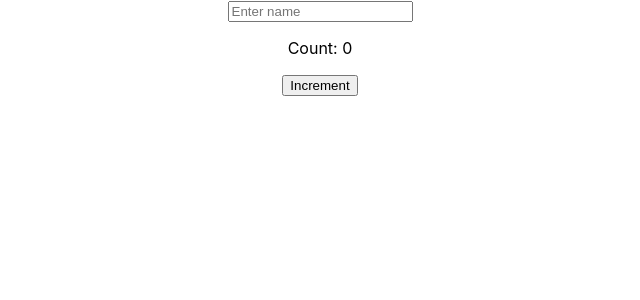
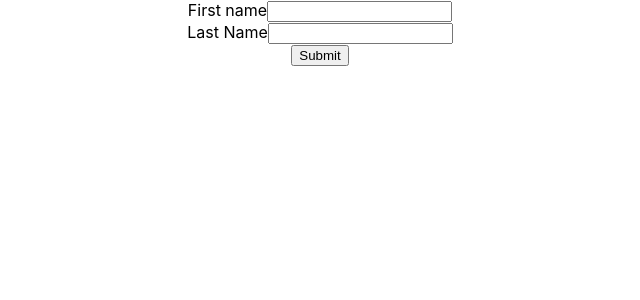
Before and after one commit to maheshraut07/React-Hooks, a React (Create React App) app: page / in a window 1280 px wide. Shown: the top 300 px of the page, without its empty margins (320-960 px from the left). Built offline with nearby package versions, Linux system fonts and the light colour scheme.

Commit message:
modifying the theory of the useReducer,useRef and Customhooks

```diff
--- a/src/App.js
+++ b/src/App.js
@@ -50,7 +50,7 @@ function App() {
       {/* <UseReduceCounter2/> */}
       {/* <UseReduceCounter3/> */}
       {/* <FetchDataUsingUseReducer/> */}
-      <Parent/>
+      {/* <Parent/> */}
       {/* <UseMemoCounter/> */}
       {/* <FocusInput/> */}
       {/* <HookTimer/> */}
@@ -58,7 +58,7 @@ function App() {
       {/* <DocumentTitle2/> */}
       {/* <UseCounter1/> */}
       {/* <UseCounter2/> */}
-      {/* <UseForm/> */}
+      <UseForm/>
     </div>
   );
 }
--- a/src/components/CustomHooks/useCounter/UseCounter.js
+++ b/src/components/CustomHooks/useCounter/UseCounter.js
@@ -11,10 +11,10 @@ function UseCounter(InitialCount = 0, value = 1) {
   const decrement = () => {
     setCount(prevCount => prevCount - value)
   }
+
   const reset = () => {
     setCount(InitialCount)
   }
-
 
   return [count, increment, decrement, reset]
 }
--- a/src/components/CustomHooks/useCounter/UseCounter1.js
+++ b/src/components/CustomHooks/useCounter/UseCounter1.js
@@ -3,7 +3,7 @@ import UseCounter from './UseCounter'
 
 function UseCounter1() {
 
-  const [count, increment, decrement, reset] = UseCounter()
+  const [count, increment, decrement, reset] = UseCounter(0,5)
 
   return (
     <div>
--- a/src/components/UseReducer/UseReduceCounter2.js
+++ b/src/components/UseReducer/UseReduceCounter2.js
@@ -39,6 +39,8 @@ const UseReduceCounter2 = () => {
             <button onClick={() => dispatch({type:'decrement',value:5})}>Decrement first Counter by 5</button>
             <button onClick={() => dispatch({type:'increment2',value:1})}>Increment second Counter</button>
             <button onClick={() => dispatch({type:'decrement2',value:1})}>Decrement second Counter</button>
+            <button onClick={() => dispatch({type:'increment2',value:5})}>increment second Counter by 5 </button>
+            <button onClick={() => dispatch({type:'decrement2',value:5})}>Decrement second Counter by 5 </button>
             <button onClick={() => dispatch({type:'reset'})}>Reset both the Counters</button>
         </div>
     </div>
--- a/src/components/UseRef/FocusInput.js
+++ b/src/components/UseRef/FocusInput.js
@@ -1,29 +1,100 @@
-import React,{useEffect, useRef} from 'react'
+import React, { useEffect, useRef } from "react";
 
 function FocusInput() {
+  // create the useref variable
 
-   // create the useref variable
+  const inputRefVariable = useRef();
 
-   const inputRefVariable = useRef(null)
+  useEffect(() => {
+    // we want to focus the input on initial rendering
+    console.log(inputRefVariable);
+    console.log(inputRefVariable.current);
 
-  useEffect(() =>{
 
-    // we want to focus the input on initial rendering
-    inputRefVariable.current.focus()
-    console.log(inputRefVariable.current)
+    inputRefVariable.current.focus();
+    inputRefVariable.current.style.backgroundColor = "blue";
 
-  },[])
+  }, []);
 
   return (
     <div>
-        <input type="text" />
-        <input ref={inputRefVariable} type="text" />
+      <input ref={inputRefVariable} type="text" />
+      <input type="text" />
     </div>
-  )
+  );
 }
 
-export default FocusInput
-
-
+export default FocusInput;
 
 // used to access the dom nodes directly in the functional compoenents
+
+/*
+
+he useRef hook in React is a versatile tool used for accessing and interacting with DOM elements or storing mutable values across renders without causing re-renders.
+
+Here’s how it works and its common uses:
+
+Basic Usage
+Creating a Ref:
+
+jsx
+Copy code
+import { useRef } from 'react';
+
+function MyComponent() {
+  const myRef = useRef(null);
+
+  return <div ref={myRef}>Hello, World!</div>;
+}
+In this example, useRef creates a ref object (myRef) that can be attached to a DOM element (a <div> in this case) via the ref attribute. The current property of myRef will hold the reference to the DOM node once it’s rendered.
+
+Accessing the Ref:
+
+jsx
+Copy code
+import { useEffect, useRef } from 'react';
+
+function MyComponent() {
+  const myRef = useRef(null);
+
+  useEffect(() => {
+    if (myRef.current) {
+      console.log(myRef.current); // Logs the DOM node
+      myRef.current.focus(); // For example, focus the input element
+    }
+  }, []);
+
+  return <input ref={myRef} />;
+}
+Here, the useEffect hook accesses the current property of myRef to perform actions with the DOM node. This code logs the DOM node to the console and focuses the input element when the component mounts.
+
+Key Points
+Persistent Value Storage: useRef can also be used to store mutable values that don’t cause a re-render when updated. For example, you might use it to keep track of previous values or maintain a timer ID.
+
+jsx
+Copy code
+function Timer() {
+  const timerIdRef = useRef(null);
+
+  useEffect(() => {
+    timerIdRef.current = setInterval(() => {
+      console.log('Tick');
+    }, 1000);
+
+    return () => clearInterval(timerIdRef.current);
+  }, []);
+
+  return <div>Timer is running...</div>;
+}
+In this example, timerIdRef stores the interval ID so it can be cleared when the component unmounts.
+
+Avoid Re-renders: Updating the current property of a ref doesn’t trigger a re-render, which is useful for holding data that changes over time but doesn’t impact the UI.
+
+Summary
+useRef creates a mutable ref object with a current property.
+The current property can hold a DOM node reference or any mutable value.
+Modifications to the current property do not trigger re-renders.
+Commonly used for accessing DOM elements directly or for keeping mutable values.
+Let me know if you have any more questions or need further clarification!
+
+*/
--- a/src/components/UseRef/HookTimer.js
+++ b/src/components/UseRef/HookTimer.js
@@ -8,12 +8,13 @@ export const HookTimer = () => {
   useEffect(() =>{
     intervalRef.current = setInterval(() =>{
         setTimer(prevTimer => prevTimer +  1 )
+        console.log("tick")
     }, 1000)
 
     return () =>{
         clearInterval(intervalRef.current)
     }
-  },[])
+  },[timer])
 
   return (
     <div>
@@ -22,3 +23,21 @@ export const HookTimer = () => {
     </div>
   )
 }
+
+
+// import React,{useEffect, useRef, useState} from 'react'
+
+// export const HookTimer = () => {
+
+//   const timerIdRef = useRef(null);
+
+//   useEffect(() => {
+//     timerIdRef.current = setInterval(() => {
+//       console.log('Tick');
+//     }, 1000);
+
+//     return () => clearInterval(timerIdRef.current);
+//   }, []);
+
+//   return <div>Timer is running...</div>;
+// }
```
Also changed, not shown: src/components/UseEffect/Fetchdata.js (+9 -0 lines).
